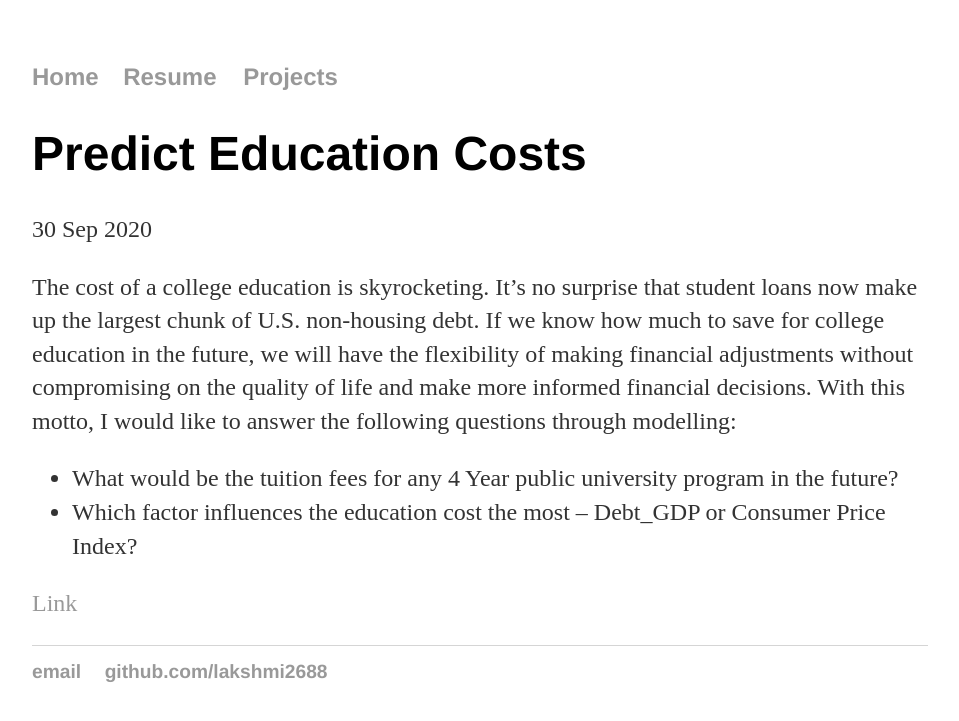
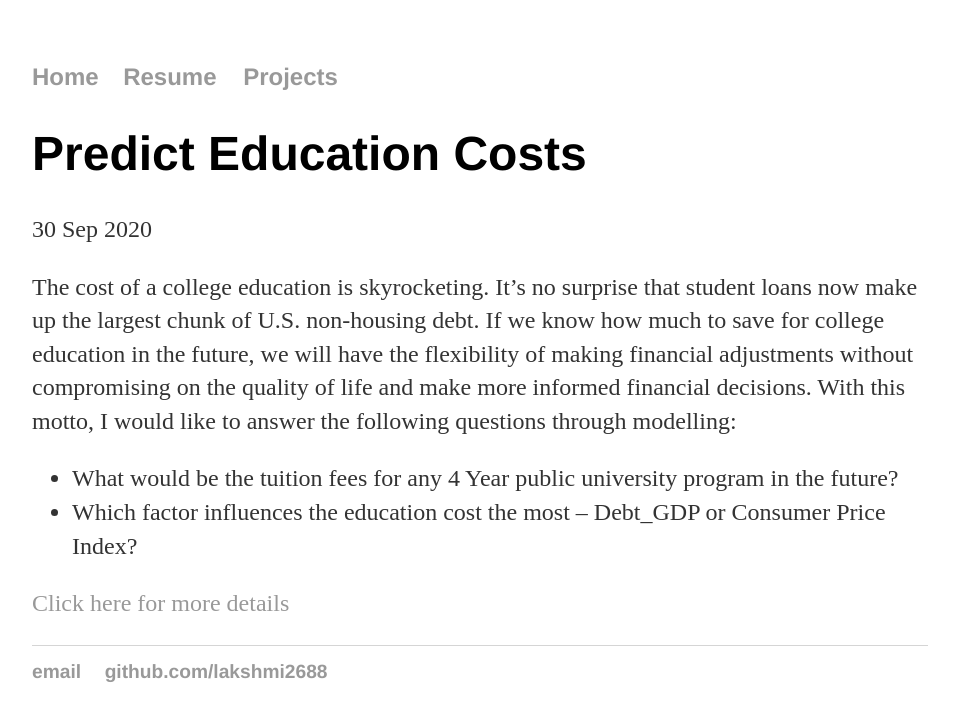
Before and after one commit to lakshmi2688/lakshmi2688.github.io, a Jekyll site: the page built from _posts/2020-09-30-Predict-Education-Costs.md, in a window 1280 px wide. Shown: the top 721 px of the page, without its empty margins (160-1119 px from the left). Built offline with Jekyll 4.4.1, drawn with Linux system fonts in a browser that asks for light colours.

Commit message:
Update 2020-09-30-Predict-Education-Costs.md

```diff
--- a/_posts/2020-09-30-Predict-Education-Costs.md
+++ b/_posts/2020-09-30-Predict-Education-Costs.md
@@ -8,4 +8,4 @@ The cost of a college education is skyrocketing. It’s no surprise that student
 <ul><li>What would be the tuition fees for any 4 Year public university program in the future?</li>
 <li>Which factor influences the education cost the most – Debt_GDP or Consumer Price Index?</li></ul>
 
-<a href="/PredictEducationCosts.html">Link</a>
+<a href="/PredictEducationCosts.html">Click here for more details</a>
```
